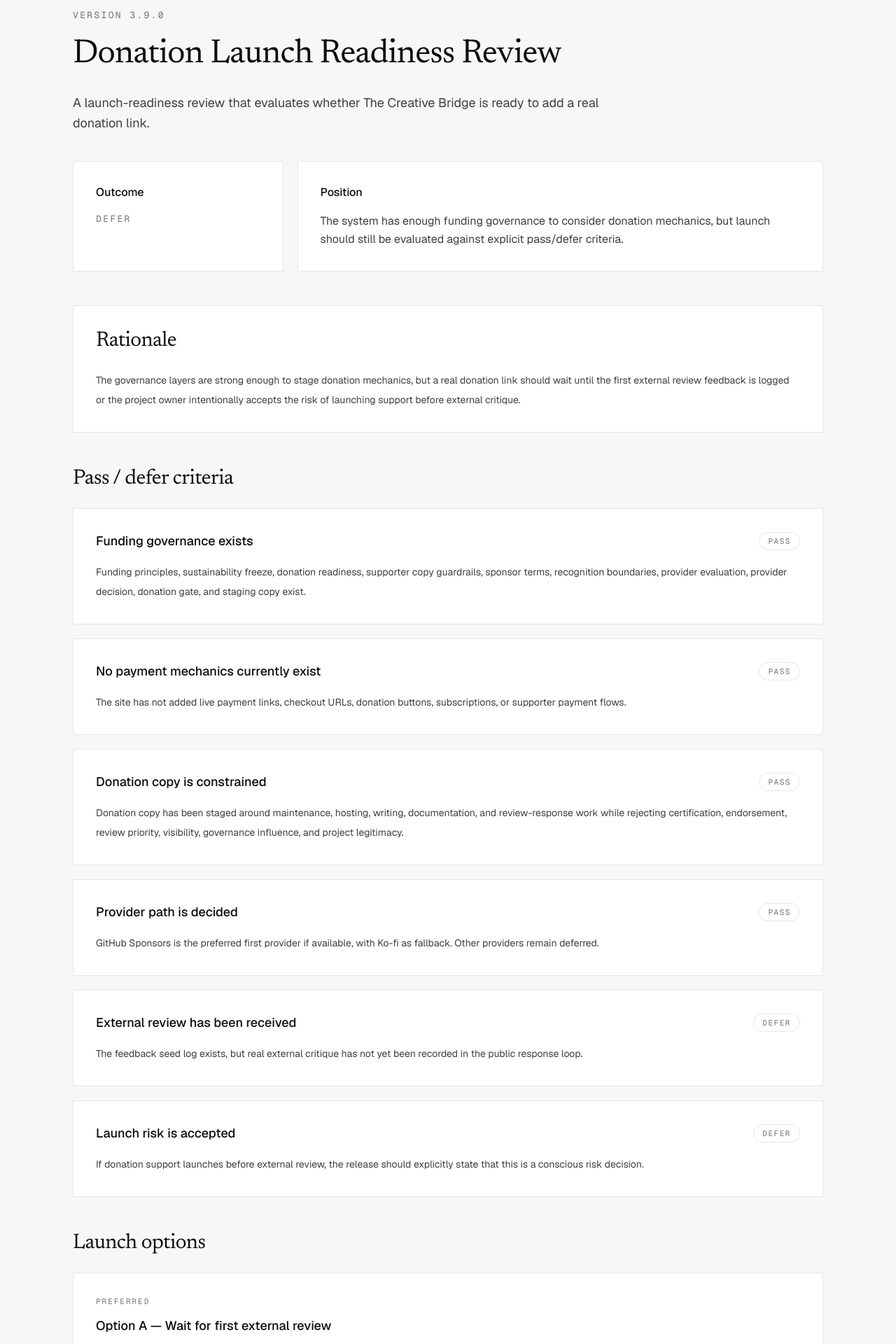
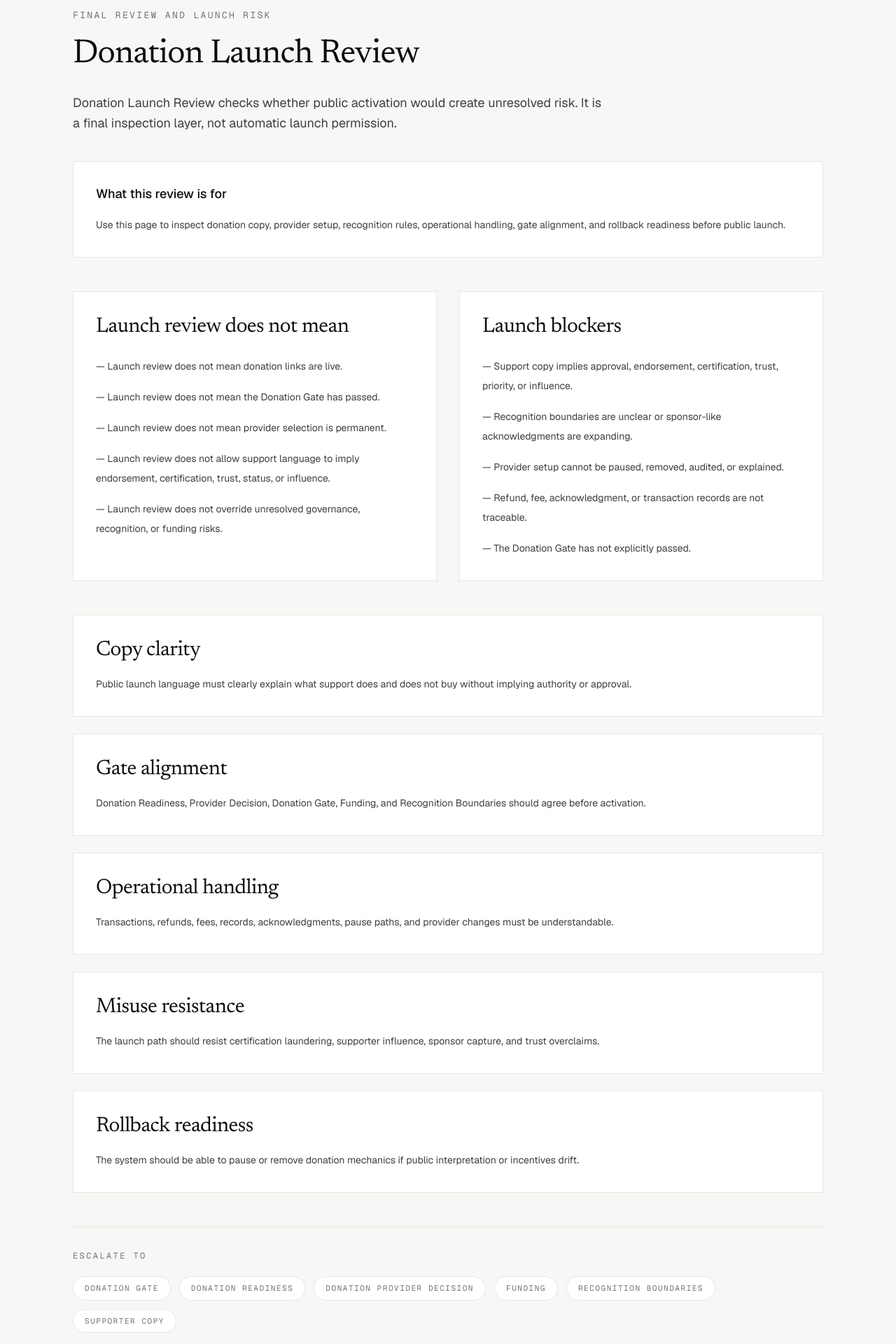
Before and after one commit to zacharymplace/creative-bridge, a Next.js app: page /donation-launch-review in a window 1280 px wide. Shown: the part 100-2020 px from the top of the page at 70% size. Built offline with nearby package versions, Linux system fonts and the light colour scheme.

Commit message:
Refine donation launch review for readers

```diff
--- a/package.json
+++ b/package.json
@@ -1,6 +1,6 @@
 {
   "name": "creative-bridge",
-  "version": "3.47.0",
+  "version": "3.48.0",
   "private": true,
   "scripts": {
     "prebuild": "node scripts/sync-public-assets.mjs",
--- a/scripts/qa-static-export.mjs
+++ b/scripts/qa-static-export.mjs
@@ -106,6 +106,8 @@ const requiredFiles = [
   "docs/releases/v3.45.0.md",
   "docs/releases/v3.46.0.md",
   "docs/releases/v3.47.0.md",
+  "docs/releases/v3.48.0.md",
+  "docs/system/donation-launch-review-reader-pass.md",
   "docs/system/donation-gate-reader-pass.md",
   "docs/system/donation-readiness-reader-pass.md",
   "docs/system/donation-provider-decision-reader-pass.md",
--- a/scripts/sync-public-assets.mjs
+++ b/scripts/sync-public-assets.mjs
@@ -98,6 +98,8 @@ const markdownFiles = [
   "releases/v3.45.0.md",
   "releases/v3.46.0.md",
   "releases/v3.47.0.md",
+  "releases/v3.48.0.md",
+  "system/donation-launch-review-reader-pass.md",
   "system/donation-gate-reader-pass.md",
   "system/donation-readiness-reader-pass.md",
   "system/donation-provider-decision-reader-pass.md",
--- a/src/app/donation-launch-review/page.tsx
+++ b/src/app/donation-launch-review/page.tsx
@@ -1,109 +1,143 @@
-import { donationLaunchReadinessReview } from "@/content/donation-launch-review/donation-launch-review";
+import Link from "next/link";
+
+const reviewDoesNotMean = [
+  "Launch review does not mean donation links are live.",
+  "Launch review does not mean the Donation Gate has passed.",
+  "Launch review does not mean provider selection is permanent.",
+  "Launch review does not allow support language to imply endorsement, certification, trust, status, or influence.",
+  "Launch review does not override unresolved governance, recognition, or funding risks.",
+];
+
+const reviewDimensions = [
+  {
+    title: "Copy clarity",
+    description:
+      "Public launch language must clearly explain what support does and does not buy without implying authority or approval.",
+  },
+  {
+    title: "Gate alignment",
+    description:
+      "Donation Readiness, Provider Decision, Donation Gate, Funding, and Recognition Boundaries should agree before activation.",
+  },
+  {
+    title: "Operational handling",
+    description:
+      "Transactions, refunds, fees, records, acknowledgments, pause paths, and provider changes must be understandable.",
+  },
+  {
+    title: "Misuse resistance",
+    description:
+      "The launch path should resist certification laundering, supporter influence, sponsor capture, and trust overclaims.",
+  },
+  {
+    title: "Rollback readiness",
+    description:
+      "The system should be able to pause or remove donation mechanics if public interpretation or incentives drift.",
+  },
+];
+
+const launchBlockers = [
+  "Support copy implies approval, endorsement, certification, trust, priority, or influence.",
+  "Recognition boundaries are unclear or sponsor-like acknowledgments are expanding.",
+  "Provider setup cannot be paused, removed, audited, or explained.",
+  "Refund, fee, acknowledgment, or transaction records are not traceable.",
+  "The Donation Gate has not explicitly passed.",
+];
+
+const escalationPaths = [
+  { label: "Donation Gate", href: "/donation-gate" },
+  { label: "Donation Readiness", href: "/donation-readiness" },
+  { label: "Donation Provider Decision", href: "/donation-provider-decision" },
+  { label: "Funding", href: "/funding" },
+  { label: "Recognition Boundaries", href: "/recognition-boundaries" },
+  { label: "Supporter Copy", href: "/supporter-copy" },
+];
 
 export default function DonationLaunchReviewPage() {
   return (
     <main>
       <section className="cb-container cb-section-y">
         <p className="font-mono text-[13px] uppercase tracking-[0.18em] text-[var(--cb-muted)]">
-          Version {donationLaunchReadinessReview.version}
+          Final review and launch risk
         </p>
 
         <h1 className="cb-display mt-4 max-w-4xl text-4xl tracking-tight text-[var(--cb-ink)] sm:text-5xl sm:leading-tight">
-          {donationLaunchReadinessReview.title}
+          Donation Launch Review
         </h1>
 
         <p className="mt-6 max-w-3xl text-lg leading-relaxed text-[var(--cb-body)]">
-          {donationLaunchReadinessReview.summary}
+          Donation Launch Review checks whether public activation would create
+          unresolved risk. It is a final inspection layer, not automatic launch
+          permission.
         </p>
 
-        <div className="mt-10 grid gap-5 lg:grid-cols-[0.4fr_1fr]">
-          <div className="border border-[var(--cb-border)] bg-[var(--cb-surface)] p-6 sm:p-8">
-            <h2 className="text-base font-medium text-[var(--cb-ink)]">
-              Outcome
+        <section className="mt-10 border border-[var(--cb-border)] bg-[var(--cb-surface)] p-6 sm:p-8">
+          <h2 className="text-lg font-medium text-[var(--cb-ink)]">
+            What this review is for
           </h2>
-            <p className="mt-4 font-mono text-[13px] uppercase tracking-[0.18em] text-[var(--cb-muted)]">
-              {donationLaunchReadinessReview.outcome}
-            </p>
-          </div>
-
-          <div className="border border-[var(--cb-border)] bg-[var(--cb-surface)] p-6 sm:p-8">
-            <h2 className="text-base font-medium text-[var(--cb-ink)]">
-              Position
-            </h2>
-            <p className="mt-4 text-base leading-relaxed text-[var(--cb-body)]">
-              {donationLaunchReadinessReview.position}
-            </p>
-          </div>
-        </div>
-
-        <section className="mt-12 border border-[var(--cb-border)] bg-[var(--cb-surface)] p-6 sm:p-8">
-          <h2 className="cb-display text-3xl text-[var(--cb-ink)]">
-            Rationale
-          </h2>
-          <p className="mt-6 text-sm leading-7 text-[var(--cb-body)]">
-            {donationLaunchReadinessReview.rationale}
+          <p className="mt-4 text-sm leading-7 text-[var(--cb-body)]">
+            Use this page to inspect donation copy, provider setup, recognition
+            rules, operational handling, gate alignment, and rollback readiness
+            before public launch.
           </p>
         </section>
 
-        <section className="mt-12">
+        <section className="mt-12 grid gap-8 lg:grid-cols-2">
+          <article className="border border-[var(--cb-border)] bg-[var(--cb-surface)] p-6 sm:p-8">
             <h2 className="cb-display text-3xl text-[var(--cb-ink)]">
-            Pass / defer criteria
+              Launch review does not mean
             </h2>
+            <ul className="mt-6 space-y-4 text-sm leading-7 text-[var(--cb-body)]">
+              {reviewDoesNotMean.map((item) => (
+                <li key={item}>— {item}</li>
+              ))}
+            </ul>
+          </article>
 
-          <div className="mt-6 grid gap-5">
-            {donationLaunchReadinessReview.passCriteria.map((item) => (
+          <article className="border border-[var(--cb-border)] bg-[var(--cb-surface)] p-6 sm:p-8">
+            <h2 className="cb-display text-3xl text-[var(--cb-ink)]">
+              Launch blockers
+            </h2>
+            <ul className="mt-6 space-y-4 text-sm leading-7 text-[var(--cb-body)]">
+              {launchBlockers.map((item) => (
+                <li key={item}>— {item}</li>
+              ))}
+            </ul>
+          </article>
+        </section>
+
+        <section className="mt-12 grid gap-6">
+          {reviewDimensions.map((item) => (
             <article
               key={item.title}
               className="border border-[var(--cb-border)] bg-[var(--cb-surface)] p-6 sm:p-8"
             >
-                <div className="flex flex-wrap items-center justify-between gap-3">
-                  <h3 className="text-lg font-medium text-[var(--cb-ink)]">
+              <h2 className="cb-display text-3xl text-[var(--cb-ink)]">
                 {item.title}
-                  </h3>
-                  <span className="rounded-full border border-[var(--cb-border)] bg-white px-3 py-1 font-mono text-[11px] uppercase tracking-[0.14em] text-[var(--cb-muted)]">
-                    {item.status}
-                  </span>
-                </div>
+              </h2>
               <p className="mt-4 text-sm leading-7 text-[var(--cb-body)]">
-                  {item.body}
+                {item.description}
               </p>
             </article>
           ))}
-          </div>
-        </section>
-
-        <section className="mt-12">
-          <h2 className="cb-display text-3xl text-[var(--cb-ink)]">
-            Launch options
-          </h2>
-
-          <div className="mt-6 grid gap-5">
-            {donationLaunchReadinessReview.launchOptions.map((option) => (
-              <article
-                key={option.title}
-                className="border border-[var(--cb-border)] bg-[var(--cb-surface)] p-6 sm:p-8"
-              >
-                <p className="font-mono text-[11px] uppercase tracking-[0.18em] text-[var(--cb-muted)]">
-                  {option.recommendation}
-                </p>
-                <h3 className="mt-3 text-lg font-medium text-[var(--cb-ink)]">
-                  {option.title}
-                </h3>
-                <p className="mt-4 text-sm leading-7 text-[var(--cb-body)]">
-                  {option.body}
-                </p>
-              </article>
-            ))}
-          </div>
         </section>
 
         <section className="mt-12 border-t border-[var(--cb-border)] pt-8">
           <h2 className="font-mono text-[12px] uppercase tracking-[0.2em] text-[var(--cb-muted)]">
-            Final decision
+            Escalate to
           </h2>
-          <p className="mt-4 max-w-3xl text-sm leading-7 text-[var(--cb-body)]">
-            {donationLaunchReadinessReview.finalDecision}
-          </p>
+
+          <div className="mt-5 flex flex-wrap gap-3">
+            {escalationPaths.map((item) => (
+              <Link
+                key={item.href}
+                href={item.href}
+                className="rounded-full border border-[var(--cb-border)] bg-white px-4 py-2 font-mono text-[11px] uppercase tracking-[0.14em] text-[var(--cb-muted)] underline-offset-4 hover:underline"
+              >
+                {item.label}
+              </Link>
+            ))}
+          </div>
         </section>
       </section>
     </main>
```
Also changed, not shown: 2 other files (tests, documents, lock files or other folders). Lines whose indentation alone changed are shown as unchanged.
